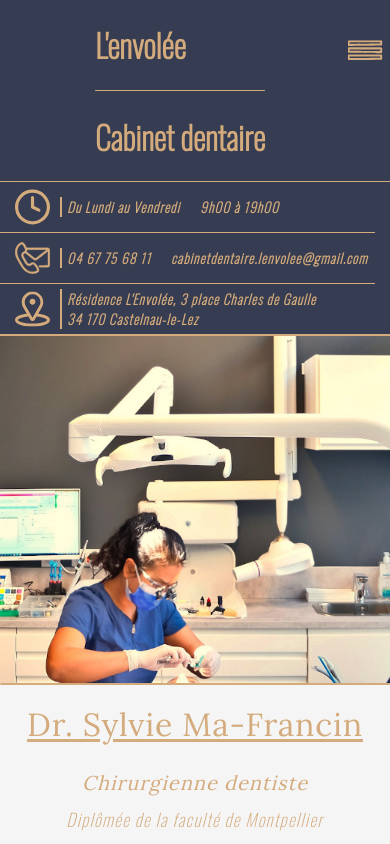
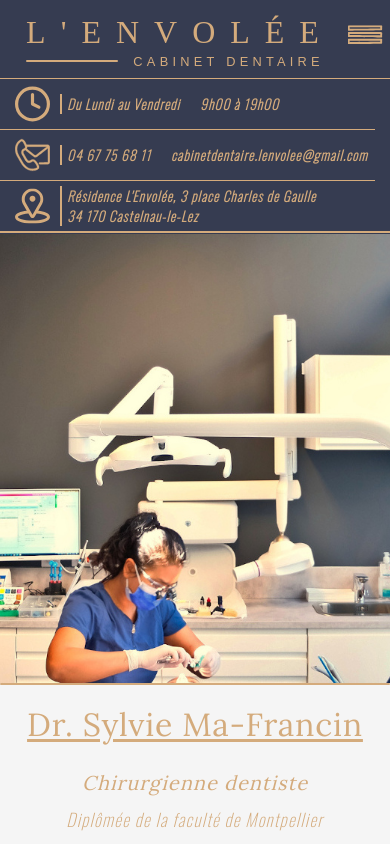
Before and after one commit to Votha-Chheng/cabinet-lenvolee, a Next.js app: page / in a window 390 px wide. Shown: the top 844 px of the page. Built offline with nearby package versions, Linux system fonts and the light colour scheme; a web font is replaced by a local one.

Commit message:
Fin de la page d'accueil responsive 2ème partie

```diff
--- a/components/mainlogo.js
+++ b/components/mainlogo.js
@@ -4,9 +4,7 @@ import LineThrough from "./linethrough";
 
 const MainLogo = () => {
   return (
-    <motion.LogoDiv
-      initial={{opacity:0}}
-    >
+    <LogoDiv>
       <h1 className="first">L&apos;envolée</h1>
       <div className="sub-logo">
         <div className="line">
@@ -14,7 +12,7 @@ const MainLogo = () => {
         </div>
         <h1>Cabinet dentaire</h1>
       </div>
-    </motion.LogoDiv>
+    </LogoDiv>
   );
 }
 
```
